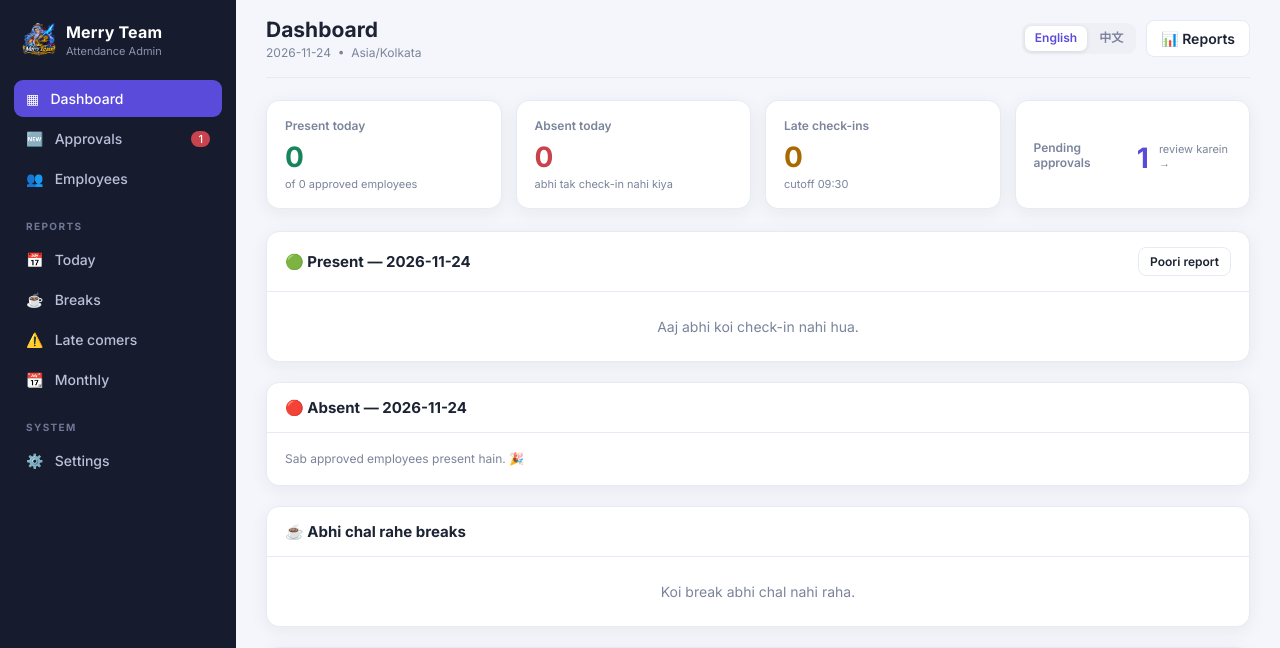
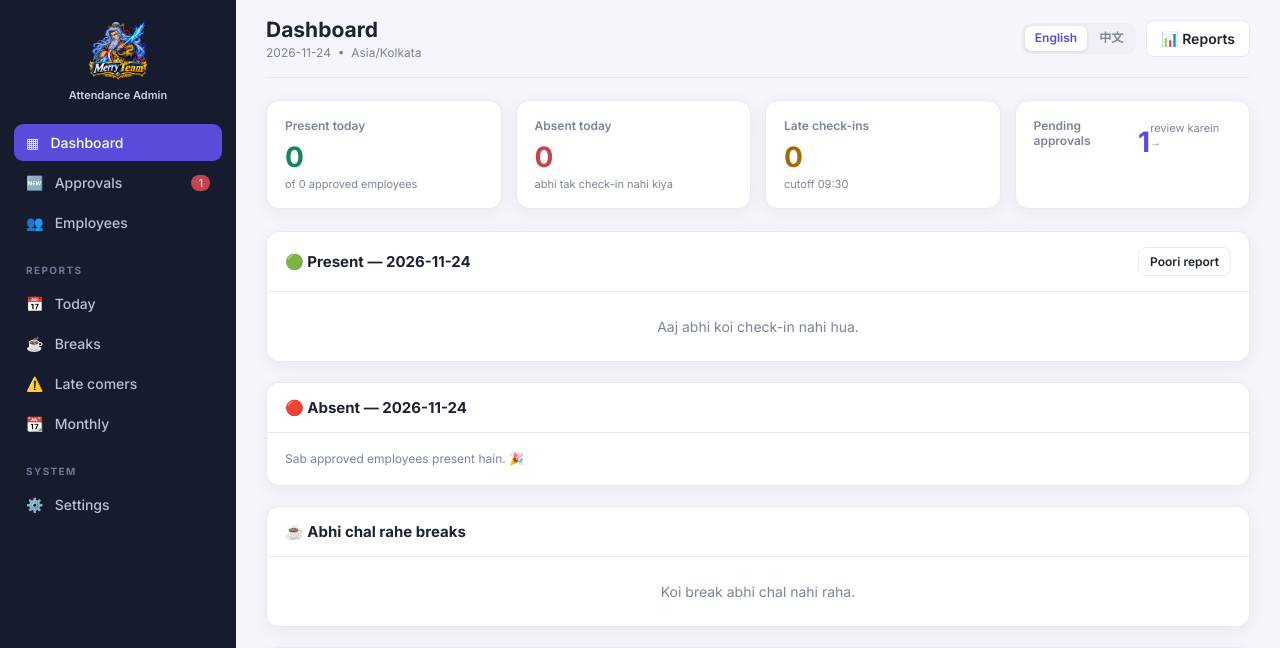
Before and after one commit to helpnowtrustfoundation-oss/merryteam, a Flask app: page / in a window 1280 px wide. Shown: the top 648 px of the page. Run offline with Flask 3, Linux system fonts and the light colour scheme; the visitor is signed in with stand-in values (Sample User, id 1); data comes from the database, SQL or seed files in the repository; data that the repository does not hold is empty; some libraries are stand-ins or nearby versions.

Commit message:
Enlarge logo and show Attendance Admin caption
Remove the Merry Team wordmark from the sidebar and login; display Attendance Admin under a larger logo.

```diff
--- a/static/style.css
+++ b/static/style.css
@@ -40,11 +40,11 @@ a { color: inherit; text-decoration: none; }
   top: 0;
   height: 100vh;
 }
-.brand { display: flex; align-items: center; gap: 10px; padding: 0 8px 22px; }
+.brand { display: flex; justify-content: center; padding: 0 8px 22px; }
+.brand-mark { display: flex; flex-direction: column; align-items: center; gap: 6px; }
 .brand-icon { font-size: 26px; }
-.brand-logo { width: 34px; height: 34px; object-fit: contain; flex: 0 0 34px; }
-.brand strong { display: block; color: #fff; font-size: 16px; letter-spacing: .2px; }
-.brand small { display: block; color: #8b93b0; font-size: 11px; margin-top: 2px; }
+.brand-logo { width: 60px; height: 60px; object-fit: contain; }
+.brand-caption { color: #c9cfe6; font-size: 11px; font-weight: 600; text-align: center; }
 .nav { display: flex; flex-direction: column; gap: 3px; flex: 1; }
 .nav a {
   display: flex; align-items: center; padding: 10px 12px;
@@ -167,7 +167,7 @@ code { background: #f1f2f7; padding: 2px 6px; border-radius: 5px; font-size: 12p
   border-radius: 16px; padding: 32px; box-shadow: 0 20px 60px rgba(0,0,0,.35);
 }
 .login-box .logo { font-size: 34px; }
-.login-box .logo-img { display: block; width: 64px; height: 64px; object-fit: contain; margin: 0 auto 6px; }
+.login-box .logo-img { display: block; width: 96px; height: 96px; object-fit: contain; margin: 0 auto 10px; }
 .login-box h1 { margin: 10px 0 4px; font-size: 22px; }
 .login-box p { color: var(--muted); margin: 0 0 22px; font-size: 13px; }
 .login-box label { display: block; font-size: 12px; font-weight: 600; margin: 14px 0 6px; }
--- a/templates/base.html
+++ b/templates/base.html
@@ -11,8 +11,10 @@
 <div class="layout">
   <aside class="sidebar">
     <div class="brand">
-      <img class="brand-logo" src="{{ url_for('static', filename='logo.png') }}" alt="Merry Team">
-      <div><strong>Merry Team</strong><small>{{ t('brand.sub') }}</small></div>
+      <div class="brand-mark">
+        <img class="brand-logo" src="{{ url_for('static', filename='logo.png') }}" alt="Merry Team">
+        <span class="brand-caption">{{ t('brand.sub') }}</span>
+      </div>
     </div>
     <nav class="nav">
       <a href="{{ url_for('dashboard') }}" class="{{ 'active' if request.endpoint == 'dashboard' }}">▦ &nbsp; {{ t('nav.dashboard') }}</a>
--- a/templates/login.html
+++ b/templates/login.html
@@ -10,7 +10,7 @@
 <div class="login-page">
   <div class="login-box">
     <img class="logo-img" src="{{ url_for('static', filename='logo.png') }}" alt="Merry Team">
-    <h1>Merry Team</h1>
+    <h1>{{ t('brand.sub') }}</h1>
     <p>Admin panel me login karein</p>
 
     {% with messages = get_flashed_messages(with_categories=true) %}
```
